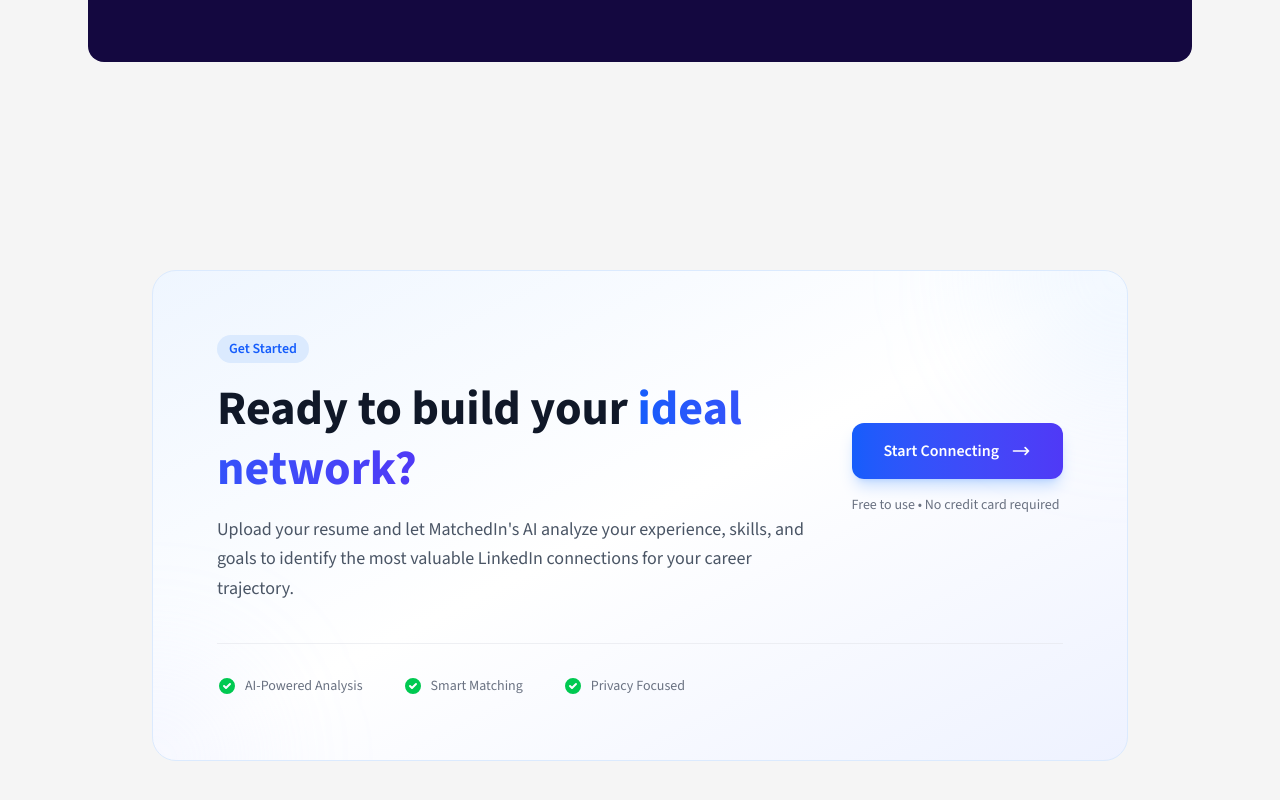
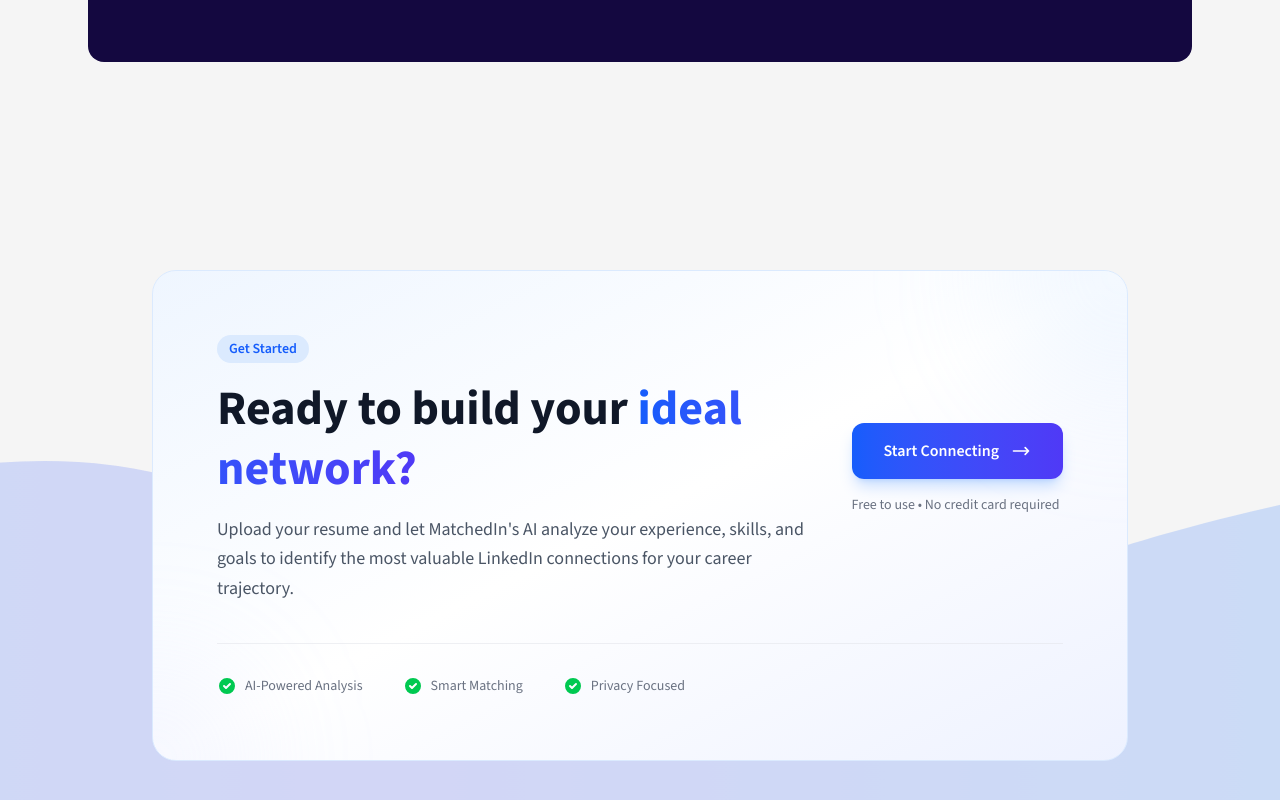
Before and after one commit to Matchedin/FrontEnd, a Next.js app: page / in a window 1280 px wide. Shown: the part 1256-2056 px from the top of the page. Built offline with nearby package versions, Linux system fonts and the light colour scheme.

Commit message:
improved connect.tsx

```diff
--- a/components/sections/Connect.tsx
+++ b/components/sections/Connect.tsx
@@ -2,10 +2,84 @@
 
 export default function Connect() {
 	return (
-		<section id="connect" className="py-24 md:py-32">
-			<div className="max-w-5xl mx-auto px-6">
+		<section id="connect" className="py-24 md:py-32 relative overflow-hidden">
+			{/* Animated wave background */}
+			<div className="absolute inset-0 z-0 opacity-30">
+				<svg
+					className="absolute w-[200%] h-full animate-wave"
+					viewBox="0 0 1440 320"
+					preserveAspectRatio="none"
+					xmlns="http://www.w3.org/2000/svg"
+				>
+					<path
+						fill="url(#waveGradient1)"
+						d="M0,160L48,170.7C96,181,192,203,288,197.3C384,192,480,160,576,165.3C672,171,768,213,864,218.7C960,224,1056,192,1152,165.3C1248,139,1344,117,1392,106.7L1440,96L1440,320L1392,320C1344,320,1248,320,1152,320C1056,320,960,320,864,320C768,320,672,320,576,320C480,320,384,320,288,320C192,320,96,320,48,320L0,320Z"
+					/>
+					<path
+						fill="url(#waveGradient1)"
+						d="M1440,160L1488,170.7C1536,181,1632,203,1728,197.3C1824,192,1920,160,2016,165.3C2112,171,2208,213,2304,218.7C2400,224,2496,192,2592,165.3C2688,139,2784,117,2832,106.7L2880,96L2880,320L2832,320C2784,320,2688,320,2592,320C2496,320,2400,320,2304,320C2208,320,2112,320,2016,320C1920,320,1824,320,1728,320C1632,320,1536,320,1488,320L1440,320Z"
+					/>
+					<defs>
+						<linearGradient id="waveGradient1" x1="0%" y1="0%" x2="100%" y2="0%">
+							<stop offset="0%" stopColor="#3b82f6" />
+							<stop offset="50%" stopColor="#6366f1" />
+							<stop offset="100%" stopColor="#3b82f6" />
+						</linearGradient>
+					</defs>
+				</svg>
+				<svg
+					className="absolute w-[200%] h-full animate-wave-slow"
+					viewBox="0 0 1440 320"
+					preserveAspectRatio="none"
+					xmlns="http://www.w3.org/2000/svg"
+					style={{ top: '10%' }}
+				>
+					<path
+						fill="url(#waveGradient2)"
+						d="M0,64L48,80C96,96,192,128,288,128C384,128,480,96,576,106.7C672,117,768,171,864,181.3C960,192,1056,160,1152,138.7C1248,117,1344,107,1392,101.3L1440,96L1440,320L1392,320C1344,320,1248,320,1152,320C1056,320,960,320,864,320C768,320,672,320,576,320C480,320,384,320,288,320C192,320,96,320,48,320L0,320Z"
+					/>
+					<path
+						fill="url(#waveGradient2)"
+						d="M1440,64L1488,80C1536,96,1632,128,1728,128C1824,128,1920,96,2016,106.7C2112,117,2208,171,2304,181.3C2400,192,2496,160,2592,138.7C2688,117,2784,107,2832,101.3L2880,96L2880,320L2832,320C2784,320,2688,320,2592,320C2496,320,2400,320,2304,320C2208,320,2112,320,2016,320C1920,320,1824,320,1728,320C1632,320,1536,320,1488,320L1440,320Z"
+					/>
+					<defs>
+						<linearGradient id="waveGradient2" x1="0%" y1="0%" x2="100%" y2="0%">
+							<stop offset="0%" stopColor="#60a5fa" />
+							<stop offset="50%" stopColor="#818cf8" />
+							<stop offset="100%" stopColor="#60a5fa" />
+						</linearGradient>
+					</defs>
+				</svg>
+			</div>
+
+			<style jsx>{`
+				@keyframes wave {
+					0% {
+						transform: translateX(0);
+					}
+					100% {
+						transform: translateX(-50%);
+					}
+				}
+				@keyframes wave-slow {
+					0% {
+						transform: translateX(-50%);
+					}
+					100% {
+						transform: translateX(0);
+					}
+				}
+				.animate-wave {
+					animation: wave 15s linear infinite;
+				}
+				.animate-wave-slow {
+					animation: wave-slow 20s linear infinite;
+				}
+			`}</style>
+
+			<div className="relative z-10 max-w-5xl mx-auto px-6">
 				<div
-					className="relative overflow-hidden rounded-3xl p-10 md:p-16 border border-blue-100 bg-gradient-to-br from-blue-50 via-white to-indigo-50"
+					className="relative overflow-hidden rounded-3xl p-10 md:p-16 border border-blue-100 bg-gradient-to-br from-blue-50 via-white to-indigo-50 backdrop-blur-sm"
 				>
 					{/* Decorative elements */}
 					<div className="absolute top-0 right-0 w-64 h-64 bg-blue-200/20 rounded-full blur-3xl -translate-y-1/2 translate-x-1/2" />
```
